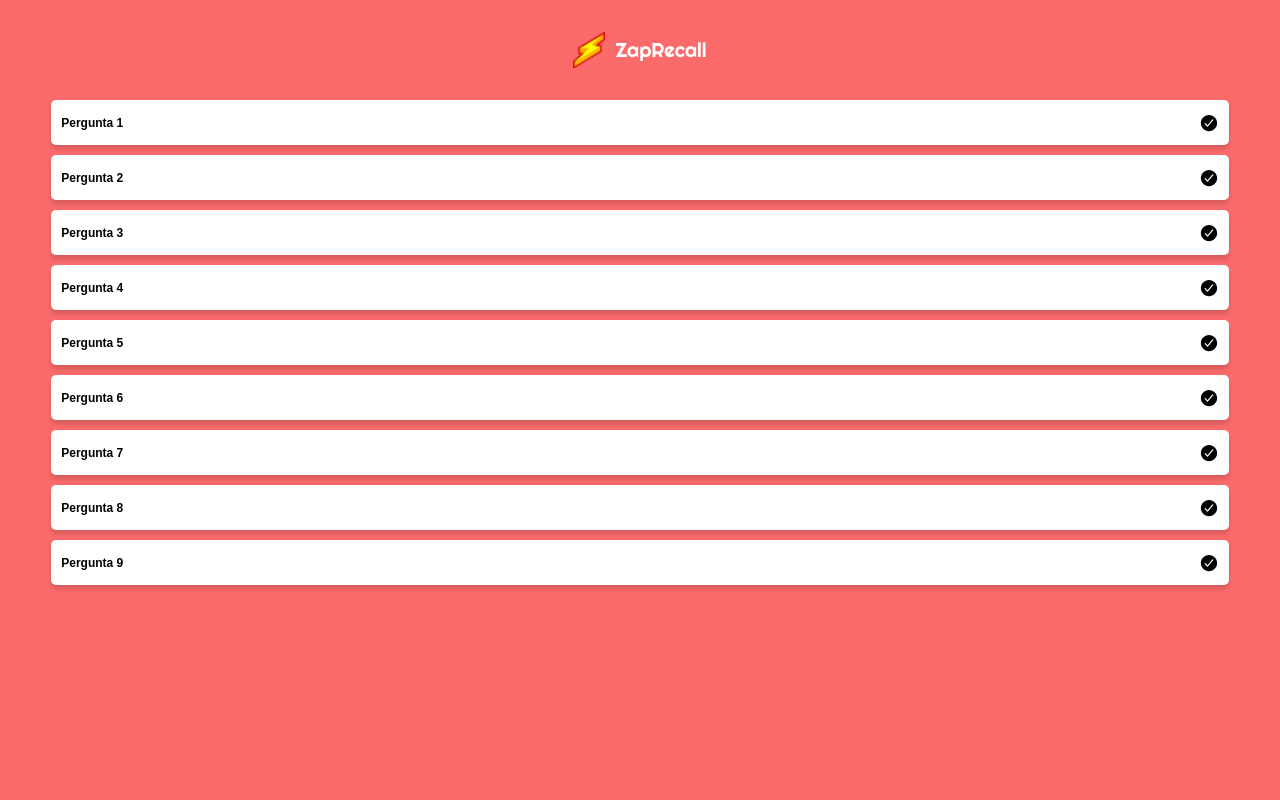
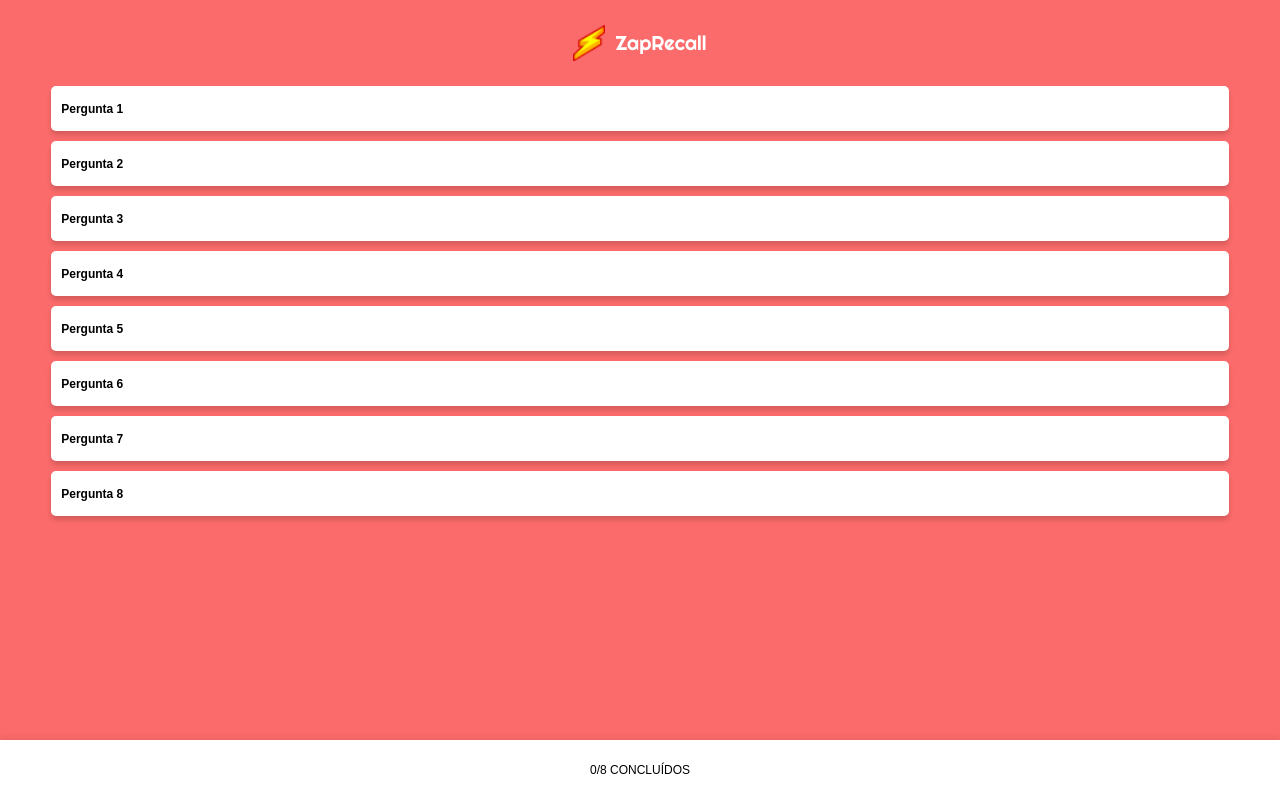
Before and after one commit to osvaldojr95/projeto8-zaprecall, a React app: page / in a window 1280 px wide. Built offline with nearby package versions, Linux system fonts and the light colour scheme; a web font is replaced by a local one.

Commit message:
feat: importado todas as imagens pelo js, implementado a footer já com as atualizações, implementado as funcionalidade nos cards

```diff
--- a/src/components/Card.js
+++ b/src/components/Card.js
@@ -3,27 +3,32 @@ import ImgArrow from "./../resources/setinha.png"
 
 export default function Card(props) {
 
-    const { name, question, anwser } = props;
+    const { name, question, anwser, block, setBlock, addAnwserList } = props;
     const [state, setState] = React.useState("open");
-    const [anwserType] = React.useState("");
-    let classes = ["card", state, anwserType];
+    const [anwserType, setAnwserType] = React.useState("");
+    let css = ["card", state, anwserType];
     let content;
+
+    function acerto(anwser) {
+        setAnwserType(anwser);
+        setState("closed");
+    }
 
     switch (state) {
         case "open":
             content = (
                 <>
                     <h2>{name}</h2>
-                    <ion-icon name="checkmark-circle"></ion-icon>
                 </>
             )
             break;
 
         case "question":
+            setBlock(true);
             content = (
                 <>
                     <span>{question}</span>
-                    <img src={ImgArrow} alt="Seta para virar o card" />
+                    <img src={ImgArrow} alt="Seta para virar o card" onClick={() => setState("anwser")} />
                 </>
             )
             break;
@@ -33,15 +38,25 @@ export default function Card(props) {
                 <>
                     <span>{anwser}</span>
                     <div className="botoes">
-                        <button className="red" onClick={() => { }}>Não lembrei</button>
-                        <button className="yellow"><p>Quase não</p><p>lembrei</p></button>
-                        <button className="green">Zap!</button>
+                        <button className="red-back" onClick={() => {
+                            acerto("red");
+                            addAnwserList("red");
+                        }}>Não lembrei</button>
+                        <button className="yellow-back" onClick={() => {
+                            acerto("yellow");
+                            addAnwserList("yellow");
+                        }}><p>Quase não</p><p>lembrei</p></button>
+                        <button className="green-back" onClick={() => {
+                            acerto("green");
+                            addAnwserList("green");
+                        }}>Zap!</button>
                     </div>
                 </>
             )
             break;
 
         case "closed":
+            setBlock(false);
             content = (
                 <>
                     <h2><del>{name}</del></h2>
@@ -55,7 +70,7 @@ export default function Card(props) {
     }
 
     return (
-        <div className={classes.join(' ')} onClick={()=> state==="open" ? setState("question") : ""}>
+        <div className={css.join(' ')} onClick={() => (state === "open" && block === false) ? setState("question") : ""}>
             {content}
         </div>
     )
--- a/src/components/Container.js
+++ b/src/components/Container.js
@@ -3,11 +3,17 @@ import Card from "./Card";
 
 export default function Container(props) {
 
+    const { anwserList, attAnwserList } = props;
+    const [block, setBlock] = React.useState(false);
     const listCards = getCards();
+
+    function addAnwserList(anwser) {
+        attAnwserList(anwser, anwserList.length === listCards - 1 ? true : false );
+    }
 
     return (
         <div className="container">
-            {listCards.map((card) => <Card name={card.name} question={card.question} anwser={card.anwser}/>)}
+            {listCards.map((card) => <Card name={card.name} question={card.question} anwser={card.anwser} block={block} setBlock={setBlock} addAnwserList={addAnwserList} />)}
         </div>
     )
 }
@@ -15,14 +21,13 @@ export default function Container(props) {
 function getCards() {
     const list = [
         { name: "Pergunta 1", question: "O que é JSX?", anwser: "JSX é uma sintaxe para escrever HTML dentro do JS" },
-        { name: "Pergunta 2", question: "O que é JSX?", anwser: "JSX é uma sintaxe para escrever HTML dentro do JS" },
-        { name: "Pergunta 3", question: "O que é JSX?", anwser: "JSX é uma sintaxe para escrever HTML dentro do JS" },
-        { name: "Pergunta 4", question: "O que é JSX?", anwser: "JSX é uma sintaxe para escrever HTML dentro do JS" },
-        { name: "Pergunta 5", question: "O que é JSX?", anwser: "JSX é uma sintaxe para escrever HTML dentro do JS" },
-        { name: "Pergunta 6", question: "O que é JSX?", anwser: "JSX é uma sintaxe para escrever HTML dentro do JS" },
-        { name: "Pergunta 7", question: "O que é JSX?", anwser: "JSX é uma sintaxe para escrever HTML dentro do JS" },
-        { name: "Pergunta 8", question: "O que é JSX?", anwser: "JSX é uma sintaxe para escrever HTML dentro do JS" },
-        { name: "Pergunta 9", question: "O que é JSX?", anwser: "JSX é uma sintaxe para escrever HTML dentro do JS" }
+        { name: "Pergunta 2", question: "O React é __", anwser: "uma biblioteca JavaScript para construção de interfaces" },
+        { name: "Pergunta 3", question: "Componentes devem iniciar com __", anwser: "letra maiúscula" },
+        { name: "Pergunta 4", question: "Podemos colocar __ dentro do JSX", anwser: "expressões" },
+        { name: "Pergunta 5", question: "O ReactDOM nos ajuda __", anwser: "interagindo com a DOM para colocar componentes React na mesma" },
+        { name: "Pergunta 6", question: "Usamos o npm para __", anwser: "gerenciar os pacotes necessários e suas dependências" },
+        { name: "Pergunta 7", question: "Usamos props para __", anwser: "passar diferentes informações para componentes" },
+        { name: "Pergunta 8", question: "Usamos estado (state) para __", anwser: "dizer para o React quais informações quando atualizadas devem renderizar a tela novamente" }
     ];
 
     return list;
--- /dev/null
+++ b/src/components/Footer.js
@@ -0,0 +1,19 @@
+export default function Footer(props) {
+
+    const { anwserList } = props;
+
+    return (
+        <footer >
+            <h3>{anwserList[1].length}/{anwserList[2]} CONCLUÍDOS</h3>
+            <div icons>
+                {anwserList[1].map((anwser) => {
+                    return (
+                        <span className={anwser} >
+                            <ion-icon name={anwser === "green" ? "checkmark-circle" : (anwser === "yellow" ? "help-circle" : "close-circle")}></ion-icon>
+                        </span>
+                    )
+                })}
+            </div>
+        </footer>
+    )
+}
--- /dev/null
+++ b/src/components/Header.js
@@ -0,0 +1,10 @@
+import ImpLogo from "./../resources/logo-pequeno.png"
+
+export default function Header() {
+    return (
+        <header>
+            <img src={ImpLogo} alt="Logo" />
+            <h1>ZapRecall</h1>
+        </header>
+    )
+}
--- a/src/components/Screen1.js
+++ b/src/components/Screen1.js
@@ -3,10 +3,10 @@ import ImpLogo from "./../resources/logo.png"
 export default function Screen1(props) {
 
     let { className, switchScreen } = props;
-    className = ["screen1", ...className];
+    let css = ["screen1", ...className];
 
     return (
-        <div className={className.join(' ')} >
+        <div className={css.join(' ')} >
             <img src={ImpLogo} alt="Logo" />
             <h1>ZapRecall</h1>
             <button onClick={() => { switchScreen("screen2") }}>
--- a/src/components/Screen2.js
+++ b/src/components/Screen2.js
@@ -1,18 +1,27 @@
+import Header from "./Header";
 import Container from "./Container";
-import ImpLogo from "./../resources/logo-pequeno.png"
+import Footer from "./Footer";
+import React from "react";
 
 export default function Screen2(props) {
 
     let { className } = props;
-    className = ["screen2", ...className];
+    let css = ["screen2", ...className];
+    const [anwserList,setAnwserList] = React.useState([false,[],8]);
+
+    function attAnwserList(anwser,status){
+        anwserList[1].push(anwser);
+        anwserList[0] = status;
+        setAnwserList([...anwserList]);
+    }
 
     return (
-        <div className={className.join(' ')} >
-            <div className="top">
-                <img src={ImpLogo} alt="Logo" />
-                <h1>ZapRecall</h1>
+        <>
+            <Header />
+            <div className={css.join(' ')} >
+                <Container anwserList={anwserList} attAnwserList={attAnwserList}/>
             </div>
-            <Container />
-        </div>
+            <Footer anwserList={anwserList}/>
+        </>
     )
 }
--- a/src/css/style.css
+++ b/src/css/style.css
@@ -4,16 +4,22 @@
 
 .red {
     color: #FF3030;
+}
+.red-back {
     background-color: #FF3030;
 }
 
 .green {
     color: #2FBE34;
+}
+.green-back {
     background-color: #2FBE34;
 }
 
 .yellow {
     color: #FF922E;
+}
+.yellow-back {
     background-color: #FF922E;
 }
 
@@ -32,6 +38,10 @@ body {
     width: 100%;
     height: 100%;
     background-color: #FB6B6B;
+}
+
+ion-icon {
+    font-size: 20px;
 }
 
 .screen1 {
@@ -68,6 +78,7 @@ body {
 }
 
 .screen2 {
+    position: relative;
     display: flex;
     flex-direction: column;
     justify-content: flex-start;
@@ -78,24 +89,53 @@ body {
     flex-shrink: 0;
 }
 
-.top {
+header {
     display: flex;
     flex-direction: row;
     justify-content: center;
     align-items: center;
     width: 100%;
-    height: 100px;
+    height: 86px;
 }
 
-.top h1 {
+header h1 {
     font-family: 'Righteous', 'cursive';
     font-size: 20px;
     color: #FFFFFF;
 }
 
-.top img {
+header img {
     width: 32px;
     margin-right: 10px;
+}
+
+footer {
+    display: flex;
+    flex-direction: column;
+    justify-content: center;
+    align-items: center;
+    position: fixed;
+    left: 0;
+    right: 0;
+    bottom: 0;
+    width: 100%;
+    height: 60px;
+    background-color: #FFFFFF;
+    box-shadow: 0px -4px 6px rgba(0, 0, 0, 0.05);
+    z-index: 2;
+    font-family: 'Recursive', sans-serif;
+}
+
+footer h3 {
+    font-size: 12px;
+}
+
+footer .icons {
+    display: flex;
+    flex-direction: row;
+    justify-content: center;
+    align-items: center;
+    margin-bottom: 3px;
 }
 
 .container {
@@ -107,6 +147,7 @@ body {
     height: 100%;
     flex-grow: 0;
     flex-shrink: 0;
+    margin-bottom: 60px;
 }
 
 .card {
@@ -116,10 +157,6 @@ body {
     box-shadow: 0px 4px 5px rgba(0, 0, 0, 0.15);
     padding: 10px 10px;
     font-size: 12px;
-}
-
-.card ion-icon {
-    font-size: 20px;
 }
 
 .card h2 {
@@ -188,5 +225,5 @@ body {
 }
 
 .hidden {
-    display: none;
+    display: none !important;
 }
```
